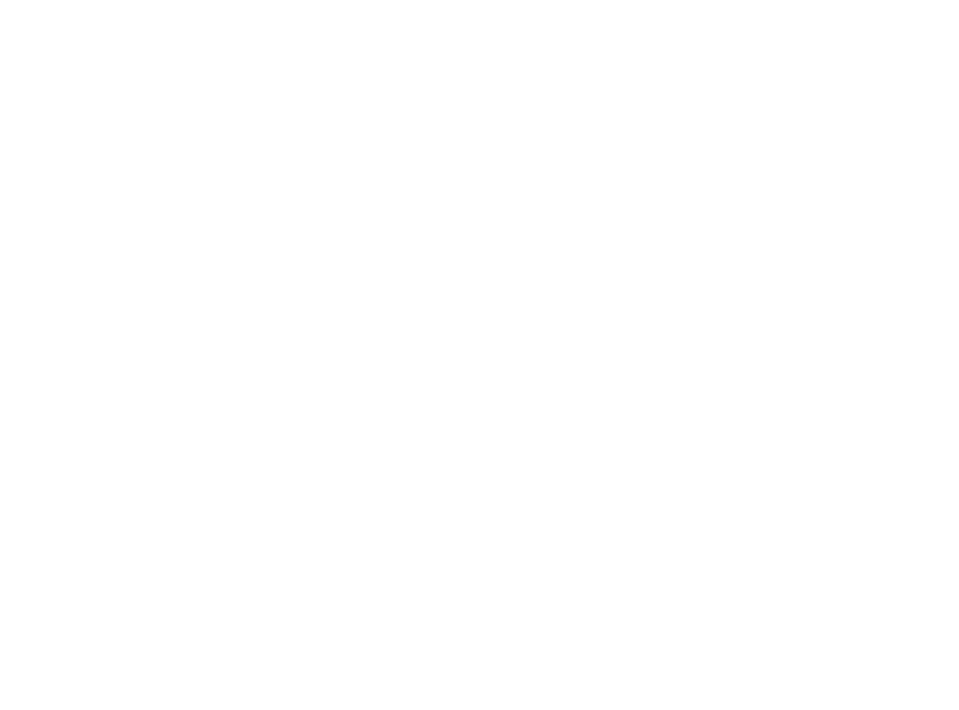
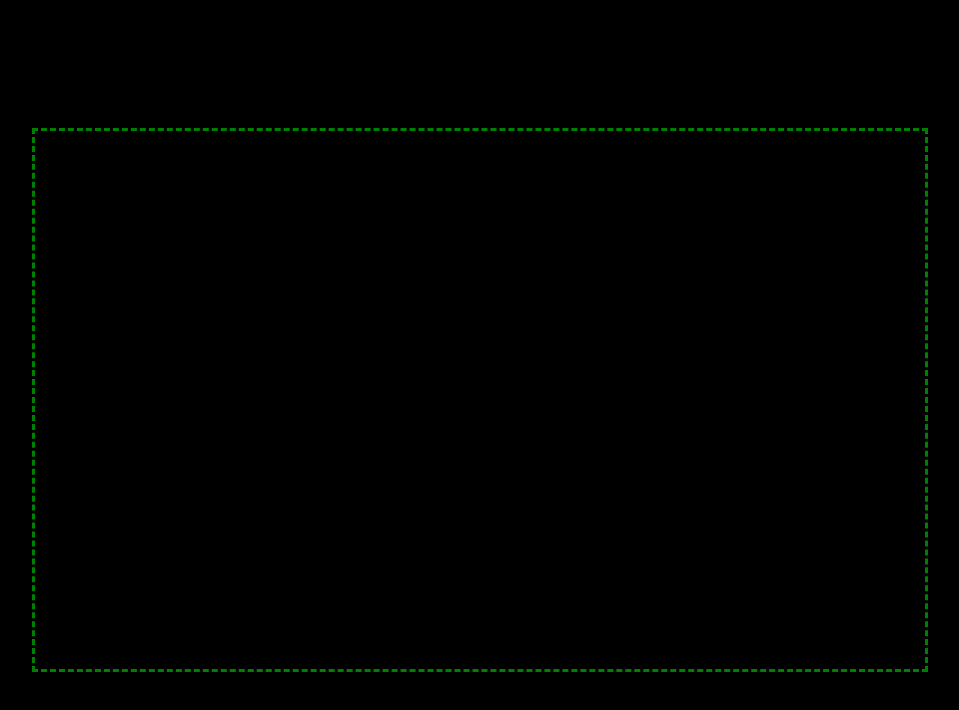
Before and after one commit to lcave/lcave.github.io, a React (Create React App) app: page / in a window 1280 px wide. Shown: the top 710 px of the page, without its empty margins (160-1119 px from the left). Built offline with nearby package versions, Linux system fonts and the light colour scheme.

Commit message:
create CLI input canvas

```diff
--- a/package.json
+++ b/package.json
@@ -8,7 +8,8 @@
     "@testing-library/user-event": "^13.5.0",
     "react": "^18.2.0",
     "react-dom": "^18.2.0",
-    "react-scripts": "5.0.1",
+    "react-scripts": "^5.0.1",
+    "styled-components": "^5.3.6",
     "web-vitals": "^2.1.4"
   },
   "scripts": {
--- a/public/index.html
+++ b/public/index.html
@@ -1,5 +1,5 @@
 <!DOCTYPE html>
-<html lang="en">
+<html lang="en" style="overflow: hidden;">
 
 <head>
   <!-- TODO update all this stuff -->
@@ -12,7 +12,7 @@
   <title>React App</title>
 </head>
 
-<body>
+<body style="margin: 0">
   <noscript>You need to enable JavaScript to run this app.</noscript>
   <div id="root"></div>
 </body>
--- /dev/null
+++ b/src/App.css
@@ -0,0 +1,3 @@
+* {
+  box-sizing: border-box;
+}
--- a/src/App.js
+++ b/src/App.js
@@ -1,7 +1,12 @@
+import Backdrop from "./components/Backdrop";
+import CommandLine from "./components/CommandLine";
+import "./App.css"
+
 function App() {
   return (
-    <div className="App">
-    </div>
+    <Backdrop>
+      <CommandLine />
+    </Backdrop>
   );
 }
 
--- /dev/null
+++ b/src/components/Backdrop.jsx
@@ -0,0 +1,12 @@
+import React from "react";
+import styled from "styled-components";
+
+const Background = styled.div`
+  background-color: black;
+  height: 100vh;
+  padding: 10% 15%;
+`;
+
+export default function Backdrop({ children }) {
+  return <Background>{children}</Background>;
+}
--- /dev/null
+++ b/src/components/CommandLine.jsx
@@ -0,0 +1,26 @@
+import React, { useState } from "react";
+import styled from "styled-components";
+import CurrentInput from "./CurrentInput";
+import Input from "./Input";
+
+const CLBorder = styled.div`
+  border: 3px dashed green;
+  height: 100%;
+  display: flex;
+  flex-direction: column-reverse;
+`;
+
+export default function CommandLine() {
+  const [inputString, setInputString] = useState("");
+
+  const handleInputChange = (e) => {
+    setInputString(e);
+  };
+
+  return (
+    <CLBorder>
+      <Input changeInputValueCallback={handleInputChange} />
+      <CurrentInput inputString={inputString} />
+    </CLBorder>
+  );
+}
--- /dev/null
+++ b/src/components/CurrentInput.jsx
@@ -0,0 +1,42 @@
+import React, { useEffect, useRef } from "react";
+import styled from "styled-components";
+
+const InputCanvas = styled.canvas`
+  width: 100%;
+  background: none;
+  padding: 10px 5px;
+`;
+
+const canvasWidth = window.innerWidth * 2;
+const canvasHeight = canvasWidth / 25;
+const caretWidth = canvasWidth / 50;
+
+export default function CurrentInput({ inputString }) {
+  const canvas = useRef(null);
+  const ctx = canvas.current?.getContext("2d");
+
+  useEffect(() => {
+    if (ctx) {
+      ctx.strokeStyle = "green";
+      ctx.fillStyle = "green";
+      ctx.font = `${canvasHeight}px monospace`;
+
+      ctx.clearRect(0, 0, canvasWidth, canvasHeight);
+      ctx.fillText(inputString, 10, (canvas.current.height / 2) * 1.5);
+
+      ctx.beginPath();
+      const textWidth = ctx.measureText(inputString).width;
+      ctx.moveTo(textWidth, canvas.current.height);
+      ctx.fillRect(textWidth + 12, 0, caretWidth, canvasHeight);
+      ctx.stroke();
+    }
+  }, [inputString, ctx]);
+
+  return (
+    <InputCanvas
+      ref={canvas}
+      width={canvasWidth + "px"}
+      height={canvasHeight + "px"}
+    />
+  );
+}
--- /dev/null
+++ b/src/components/Input.jsx
@@ -0,0 +1,22 @@
+import React from "react";
+import styled from "styled-components";
+
+const InputElement = styled.input`
+  caret-color: black;
+  opacity: 0;
+  position: absolute;
+`;
+
+export default function Input({ changeInputValueCallback }) {
+  const handleKeyPress = (e) => {
+    changeInputValueCallback(e.target.value);
+  };
+
+  return (
+    <InputElement
+      autoFocus
+      onBlur={(e) => e.currentTarget.focus()}
+      onChange={handleKeyPress}
+    />
+  );
+}
```
Also changed, not shown: 1 other file (tests, documents, lock files or other folders).
